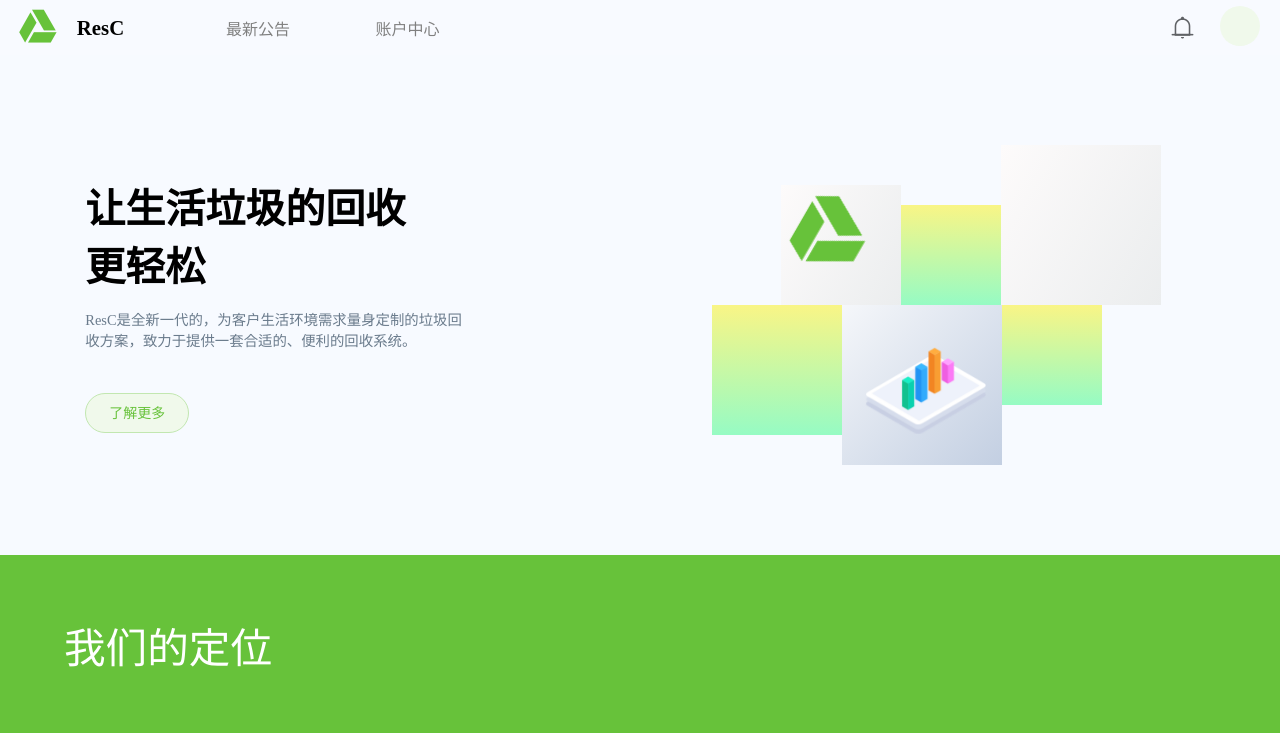
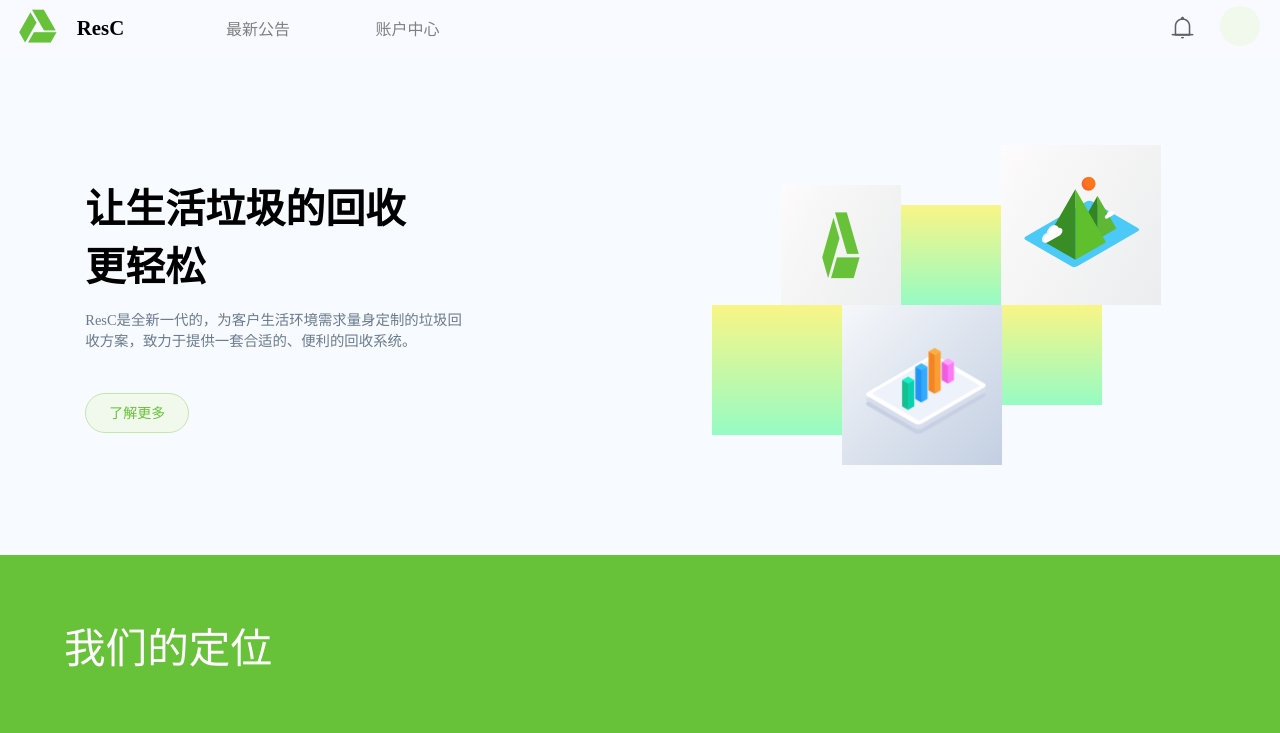
Before and after one commit to jiash1998/GrabageCollection, a Vue app: page /ContralNew/Son8Echarts#/main in a window 1280 px wide. Shown: the top 733 px of the page. Built offline with nearby package versions, Linux system fonts and the light colour scheme.

Commit message:
200526Modify5

```diff
--- a/src/assets/css/main.scss
+++ b/src/assets/css/main.scss
@@ -46,25 +46,31 @@ $AllWidth: 100%;
       justify-content: center;
       flex-wrap: wrap;
 
+      // .imgAdd {
+      //   position: absolute;
+      //   top: 50%;
+      //   left: 50%;
+      //   transform: translate(-50%, -50%);
+      // }
+
       @keyframes an1 {
-        0% {
-          transform: rotateZ(0deg);
+        0%,
+        25%,
+        50% {
+          transform: rotateY(0deg);
+        }
+
+        75% {
+          transform: rotateY(-90deg);
         }
 
         100% {
-          transform: rotateZ(120deg);
+          transform: rotateY(-180deg);
         }
       }
       .an1all {
         display: flex;
         align-items: flex-end;
-
-        .imgAdd {
-          position: absolute;
-          top: 50%;
-          left: 50%;
-          transform: translate(-50%, -50%);
-        }
 
         .animation1 {
           width: 120px;
@@ -75,10 +81,12 @@ $AllWidth: 100%;
 
           .an1_img {
             width: 100px;
+            margin: 10px 10px 0;
 
             animation-name: an1;
-            animation-duration: 1s;
+            animation-duration: 1.5s;
             animation-timing-function: linear;
+            animation-delay: 1s;
             animation-iteration-count: infinite;
             animation-direction: alternate;
           }
@@ -92,6 +100,10 @@ $AllWidth: 100%;
           width: 160px;
           height: 160px;
           background-image: linear-gradient(120deg, #fdfbfb 0%, #ebedee 100%);
+
+          svg {
+            margin: 10px 15px 0;
+          }
         }
       }
 
@@ -106,6 +118,8 @@ $AllWidth: 100%;
       }
       .an2all {
         display: flex;
+        position: relative;
+
         .animation4 {
           width: 130px;
           height: 130px;
--- a/src/views/main.vue
+++ b/src/views/main.vue
@@ -11,22 +11,100 @@
           </router-link>
         </div>
         <div class="head_vedio">
-          <!-- <video poster="../assets/img/black2.jpg" controls>
-            <source src="../assets/img/garbage.mp4" type="video/mp4"/>
-          </video>-->
           <div class="an1all">
             <div class="animation1">
-              <img class="an1_img " src="../assets/img/logo2.png"/>
+              <img class="an1_img imgAdd" src="../assets/img/logo2.png" />
             </div>
             <div class="animation2"></div>
-            <div class="animation3"></div>
+            <div class="animation3">
+              <svg
+                t="1590503335404"
+                class="icon"
+                viewBox="0 0 1447 1024"
+                version="1.1"
+                xmlns="http://www.w3.org/2000/svg"
+                p-id="3827"
+                width="150"
+                height="150"
+              >
+                <!-- 水 -->
+                <path
+                  d="M538.673267 864.780873L90.081177 605.800962c-13.454417-7.748617-11.763809-21.308697 3.768645-30.272438l584.66837-337.557931c15.532455-8.963741 39.007242-9.932318 52.461659-2.166091L1179.53672 494.854855c13.454417 7.766227 11.763809 21.326307-3.768645 30.290048l-584.66837 337.557932c-15.514844 8.858078-38.989632 9.844266-52.426438 2.078038z"
+                  fill="#4BCAF7"
+                  p-id="3829"
+                />
+                <!-- 山 -->
+                <path
+                  d="M968.404519 498.376954l-181.493742 104.800044v-418.24921L968.404519 498.376954z"
+                  fill="#5EB735"
+                  p-id="3830"
+                />
+                <path
+                  d="M605.417035 498.376954l181.493742-316.143572v420.943616"
+                  fill="#368420"
+                  p-id="3831"
+                />
+                <path
+                  d="M868.341697 629.434243l-294.975759 170.293469V119.9979l294.975759 509.436343z"
+                  fill="#5FBF2C"
+                  p-id="3832"
+                />
+                <path
+                  d="M278.40779 629.434243L573.365938 115.630498v684.097214"
+                  fill="#388E24"
+                  p-id="3833"
+                />
+                <!-- sun -->
+                <g>
+                  <path
+                    d="M699.069638 66.44439m-66.444391 0a66.44439 66.44439 0 1 0 132.888781 0 66.44439 66.44439 0 1 0-132.888781 0Z"
+                    fill="#F96726"
+                    p-id="3834"
+                  />
+                  <path
+                    d="M752.112443 106.455431A66.42678 66.42678 0 0 0 701.852096 0a59.206478 59.206478 0 1 0 50.260347 106.384989z"
+                    fill="#FF761A"
+                    p-id="3835"
+                  />
+                  <animateMotion path="M 0 0 V -50 Z 0" dur="3s" repeatCount="indefinite" />
+                </g>
+                <!-- left yun -->
+                <g>
+                  <path
+                    d="M438.08213 498.641111l-16.307316-7.308354c-4.772444-2.113259-11.05939-1.44406-17.927482 2.5183a44.325611 44.325611 0 0 0-7.308355 5.388811c-0.123273-9.685771-2.254143-17.610493-5.917126-23.650892l2.83529-4.050413-13.771406-6.163673q-0.739641-0.36982-1.532113-0.686809c-9.157456-3.751035-21.044539-2.359806-34.058693 5.142264-24.020713 13.859458-44.255169 44.184727-50.489284 73.206819a36.594605 36.594605 0 0 0-9.368782 3.891919C265.358414 557.812368 250.090117 584.245718 250.090117 605.977067c0 12.13363 4.772444 20.252067 12.327345 23.140188l15.479623 6.903313 0.598757-7.572512a40.697849 40.697849 0 0 0 5.159874-2.412638l120.103563-69.350121h0.176105c14.98653-8.646752 27.13777-29.691291 27.13777-47.002406a33.900199 33.900199 0 0 0-0.36982-4.966159l5.476863-0.35221z"
+                    fill="#EDF0F2"
+                    p-id="3836"
+                  />
+                  <path
+                    d="M420.9119 501.45879a43.462697 43.462697 0 0 0-7.308355 5.406422c-0.405041-32.84357-23.738945-46.033829-52.479269-29.444745-23.950271 13.91229-44.114285 44.184727-50.418842 73.20682a36.594605 36.594605 0 0 0-9.368782 3.891919c-18.825617 10.865674-34.076304 37.299024-34.076305 59.030373s14.916088 30.325269 33.459937 20.02313l120.103563-69.350121h0.176105c14.98653-8.664363 27.13777-29.708902 27.13777-47.020017s-12.168851-24.390533-27.225822-15.743781z"
+                    fill="#FFFDFD"
+                    p-id="3837"
+                  />
+                  <animateMotion path="M 0 0 H -80 Z 0" dur="2.5s" repeatCount="indefinite" />
+                </g>
+                <!-- right yun -->
+                <g>
+                  <path
+                    d="M942.974967 339.389423l-7.50207-3.363605a9.175067 9.175067 0 0 0-8.259322 1.162293 19.917468 19.917468 0 0 0-3.363604 2.483079 21.396749 21.396749 0 0 0-2.712016-10.883284l1.285566-1.866713-6.322167-2.88812a6.198894 6.198894 0 0 0-0.704419-0.316989c-4.226518-1.761049-9.685771-1.07424-15.673339 2.377416-11.05939 6.374998-20.35773 20.322509-23.245851 33.688874a16.641916 16.641916 0 0 0-4.29696 1.761049c-8.664363 5.00138-15.690949 17.170231-15.69095 27.172991 0 5.582526 2.201312 9.315951 5.652969 10.566295l7.044197 3.1875 0.281768-3.522099a20.35773 20.35773 0 0 0 2.377416-1.109461l55.279338-31.910213a27.578032 27.578032 0 0 0 12.48584-21.643296 13.20787 13.20787 0 0 0-0.176105-2.271754l2.535911-0.176105z"
+                    fill="#EDF0F2"
+                    p-id="3838"
+                  />
+                  <path
+                    d="M935.138297 340.692599a19.917468 19.917468 0 0 0-3.363604 2.48308c-0.193715-15.109803-10.918506-21.132592-24.143986-13.54247-11.05939 6.374998-20.35773 20.322509-23.22824 33.688874a16.483422 16.483422 0 0 0-4.314571 1.761049c-8.664363 5.00138-15.690949 17.170231-15.690949 27.172991s6.868092 13.947511 15.391571 9.210288l55.279337-31.910214a27.578032 27.578032 0 0 0 12.48584-21.643296c0.035221-8.030385-5.547305-11.200274-12.415398-7.220302z"
+                    fill="#FFFDFD"
+                    p-id="3839"
+                  />
+                  <animateMotion path="M 0 0 H 70 Z 0" dur="2.2s" repeatCount="indefinite" />
+                </g>
+              </svg>
+            </div>
           </div>
           <div class="an2all">
             <div class="animation4">
               <!-- <img src="../assets/img/chart.png"/> -->
             </div>
             <div class="animation5">
-                <img class="an5_img imgAdd" src="../assets/img/chart.png"/>
+              <img class="an5_img imgAdd" src="../assets/img/chart.png" />
             </div>
             <div class="animation6"></div>
           </div>
@@ -145,6 +223,7 @@
 
 <script>
 import PublicFood from "../components/publicFood.vue";
+
 export default {
   name: "main1",
   components: {
```
Also changed, not shown: src/assets/svgIcon/mountain.svg (added).
